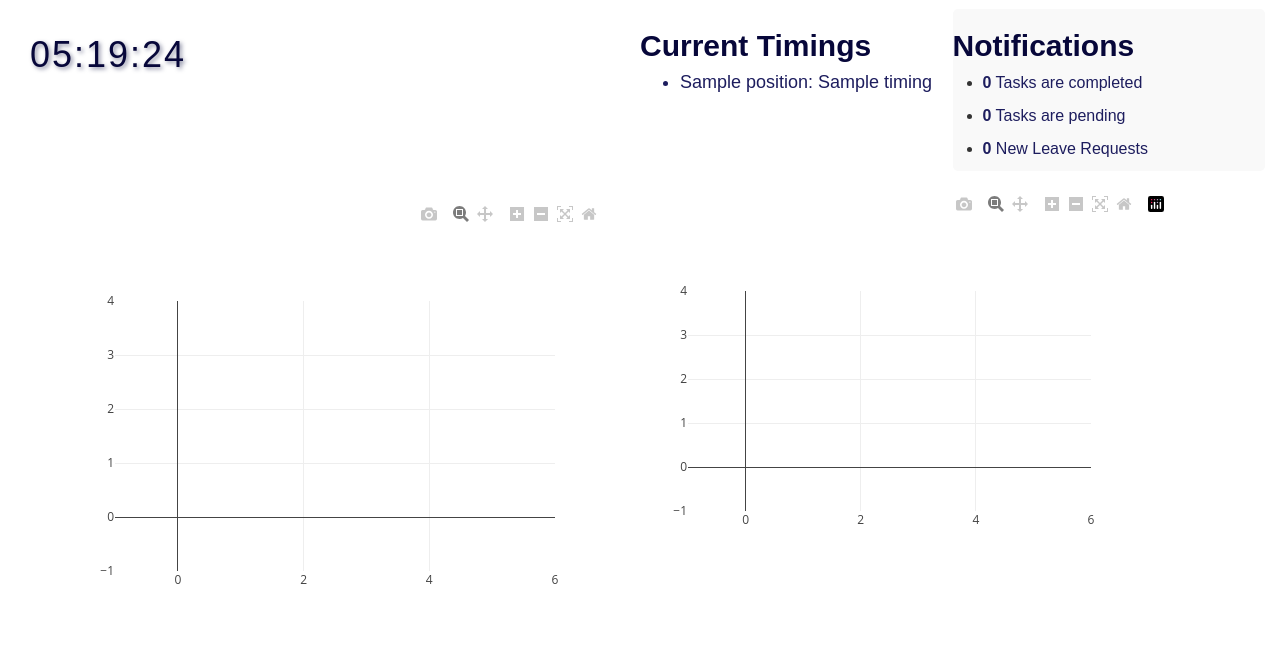
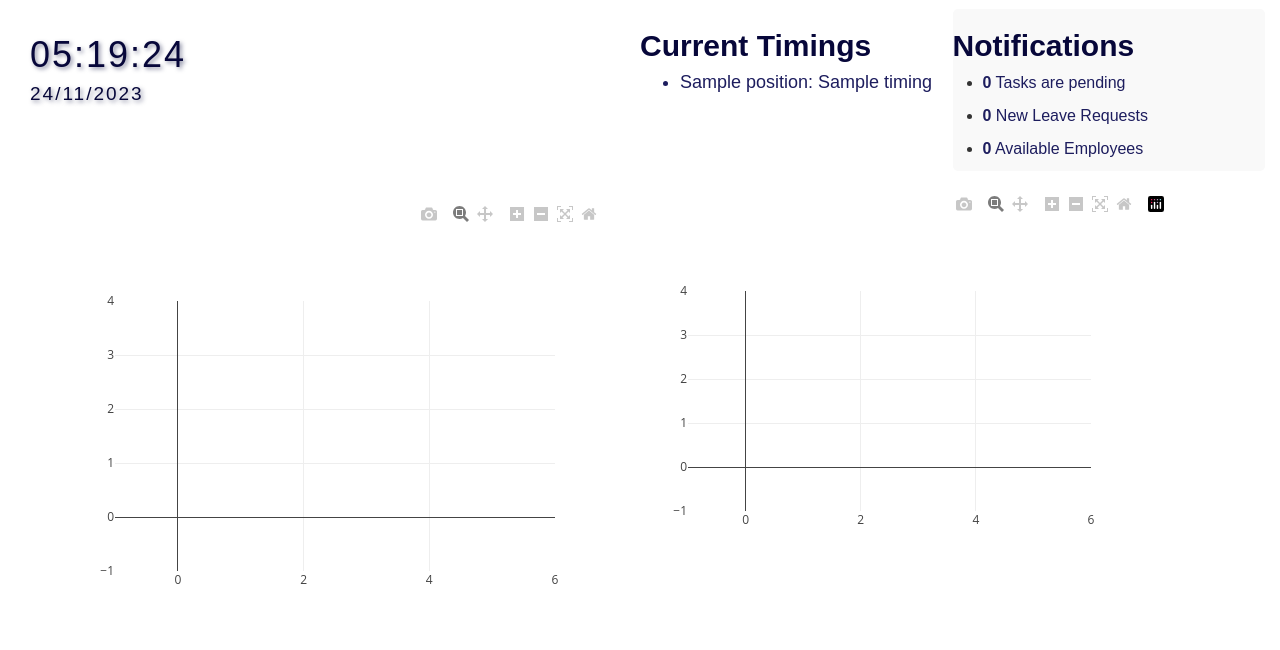
Before and after one commit to hirenlimbad/StaffScan-Hack2023, a Django app: template templates/Admin_Dashboard.html in a window 1280 px wide. Shown: the part 51-701 px from the top of the page. Run offline with Django 4.2, Linux system fonts and the light colour scheme; the template is opened without the code that fills it: most values are stand-ins (such as "Sample title", 1, 10 or a date in 2020); data that the repository does not hold is empty; some libraries are stand-ins or nearby versions; some web fonts are replaced.

Commit message:
admin dashboard train

```diff
--- a/myapp/views.py
+++ b/myapp/views.py
@@ -88,6 +88,8 @@ def admin_dashboard(request):
             """)
             arrival_result = cursor.fetchall()
 
+
+
         # Convert results to DataFrames
         education_df = pd.DataFrame(education_result, columns=['Education', 'Count'])
         arrival_df = pd.DataFrame(arrival_result, columns=['ArrivalTime', 'Count'])
@@ -116,6 +118,7 @@ def admin_dashboard(request):
             rows = cursor.fetchall()
             timings = {row[0]: row[1] for row in rows}
 
+        # sunburst
         context = {
             'education_data': education_data,
             'arrival_data': arrival_data,
@@ -161,10 +164,23 @@ def notification(request):
             if isinstance(leave_request, dict):
                 leave_request_count += 1
 
+
+    # currunt present employees
+
+    with connection.cursor() as cursor:
+        cursor.execute("""
+            SELECT COUNT(*) AS PresentCount
+            FROM EMPLOYEE_ATTENDANCE
+            WHERE Start_Time >= CURDATE()
+        """)
+        result = cursor.fetchone()
+        present_count = result[0]
+    print(present_count)
     context = {
         'completed_tasks': completed_tasks,
         'pending_tasks': pending_tasks,
-        'leave_request_count': leave_request_count
+        'leave_request_count': leave_request_count,
+        'present_count': present_count
     }
     return JsonResponse(context)
 
--- a/templates/Admin_Dashboard.html
+++ b/templates/Admin_Dashboard.html
@@ -75,6 +75,15 @@
             transition: all 0.5s cubic-bezier(0.6, 0.2, 0.1, 2);
         }
 
+        .date {
+            font-size: 19px;
+            color: rgb(7, 7, 58) !important;
+            font-family: 'Arial', sans-serif;
+            letter-spacing: 2px;
+            text-shadow: 2px 2px 4px rgba(30, 33, 78, 0.5);
+            transition: all 0.5s cubic-bezier(0.6, 0.2, 0.1, 2);
+        }
+
         /* add code end */
     </style>
 </head>
@@ -88,14 +97,12 @@
 
 
                 <div class="zero">
-                    <!-- additional code -->
-
                     <div class="container">
                         <div class="clock">
                             <div id="time" class="time"></div>
+                            <div id="date" class="date"></div>
                         </div>
                     </div>
-                    <!-- additional code end -->
                 </div>
 
 
@@ -116,16 +123,16 @@
                         <p class="h2" style="color: rgb(7, 7, 58); font-weight: bold;">Notifications </p>
                         <ul>
                             <li>
-                                <p id="completed_tasks">0</p>
-                                <a href="/showTasks.html">Tasks are completed </a>
-                            </li>
-                            <li>
                                 <p id="pending_tasks">0</p>
                                 <a href="/showTasks.html">Tasks are pending </a>
                             </li>
                             <li>
                                 <p id="leave_requests" class="int_value">0</p>
                                 <a href="/assign_leave"> New Leave Requests </a>
+                            </li>
+                            <li>
+                                <p id="present_count" class="int_value">0</p>
+                                <a href="/showEmployee.html"> Available Employees</a>
                             </li>
                         </ul>
                     </div>
@@ -139,6 +146,10 @@
                 </div>
                 <div class="chart" id="plotly-graph" style="min-height: 400px;"></div> <!-- Attendance Chart -->
                 <div class="chart" id="education-chart"></div>
+                <div class="chart">
+                    <!-- Sunburst Chart -->
+                    <div id="sunburst-chart" style="min-height: 400px;"></div>
+                </div>
             </div>
 
 
@@ -155,6 +166,7 @@
 
             var arrival_data = {{ arrival_data| safe }};
             Plotly.newPlot('arrival-chart', arrival_data);
+
 
             // script to change the h4 class text, underscore to space and capitalize first letter
             var h4 = document.getElementsByClassName('h4');
@@ -182,27 +194,26 @@
                             // Handle the retrieved data
                             console.log(data);
 
-                            // Check if data has changed
-                            if ($('#completed_tasks').text() !== data.completed_tasks.toString()) {
-                                animateChange($('#completed_tasks'), data.completed_tasks);
-                                // send notification
-                                var notification = new Notification("Some Tasks are Completed", {
-                                    body: "Click to see the tasks",
-                                    icon: "https://www.pngitem.com/pimgs/m/146-1468479_my-profile-icon-blank-profile-picture-circle-hd.png"
-                                });
-                            }
-
                             if ($('#pending_tasks').text() !== data.pending_tasks.toString()) {
                                 animateChange($('#pending_tasks'), data.pending_tasks);
+                                // send notification only user is not on the same page
+                                if (window.location.pathname !== '/admin_dashboard') {
+                                    var notification = new Notification('Pending Tasks', {
+                                        body: 'You have pending tasks.',
+                                        icon: 'https://i.ibb.co/Qj9sH1J/Staff-Scan-Logo.jpg'
+                                    });
+                                }
                             }
 
                             if ($('#leave_requests').text() !== data.leave_request_count.toString()) {
                                 animateChange($('#leave_requests'), data.leave_request_count);
-                                // send notification
-                                var notification = new Notification("New Leave Requests", {
-                                    body: "New Leave Requests are available",
-                                    icon: "https://www.pngitem.com/pimgs/m/146-1468479_my-profile-icon-blank-profile-picture-circle-hd.png"
-                                });
+                                // send notification only user is not on the different tab
+
+
+                            }
+
+                            if ($('#present_count').text() !== data.present_count.toString()) {
+                                animateChange($('#present_count'), data.present_count);
                             }
                         },
                         error: function (error) {
@@ -240,6 +251,17 @@
 
             setInterval(updateClock, 1000);
 
+            function updateDate() {
+                const date = new Date();
+                const day = String(date.getDate()).padStart(2, '0');
+                const month = String(date.getMonth() + 1).padStart(2, '0');
+                const year = date.getFullYear();
+
+                const dateElement = document.getElementById("date");
+                dateElement.textContent = `${day}/${month}/${year}`;
+            }
+
+            updateDate();
 
             Notification.requestPermission().then(function (result) {
                 console.log(result);
--- a/templates/LoginPage.html
+++ b/templates/LoginPage.html
@@ -8,7 +8,6 @@
     <!-- Add Bootstrap CSS -->
     <link rel="stylesheet" href="https://stackpath.bootstrapcdn.com/bootstrap/4.5.2/css/bootstrap.min.css">
 </head>
-
 <body>
 
 
```
